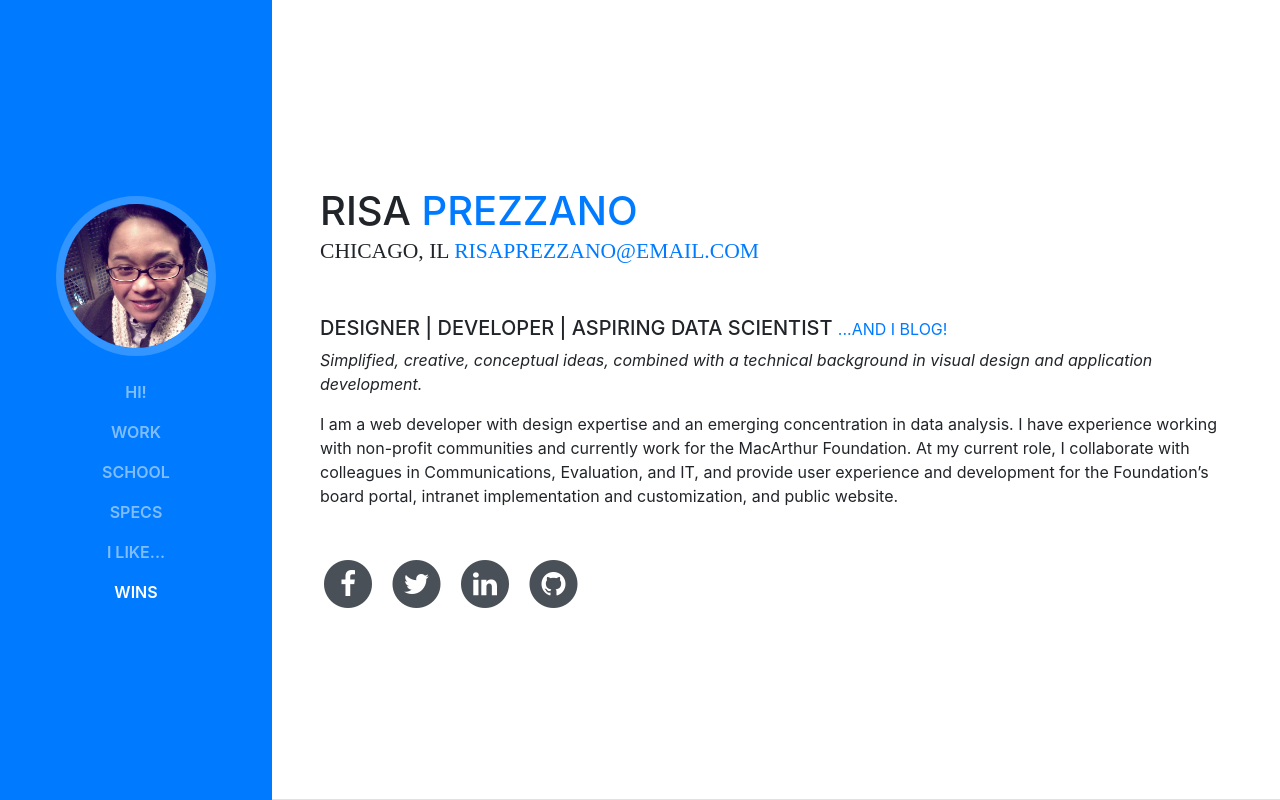
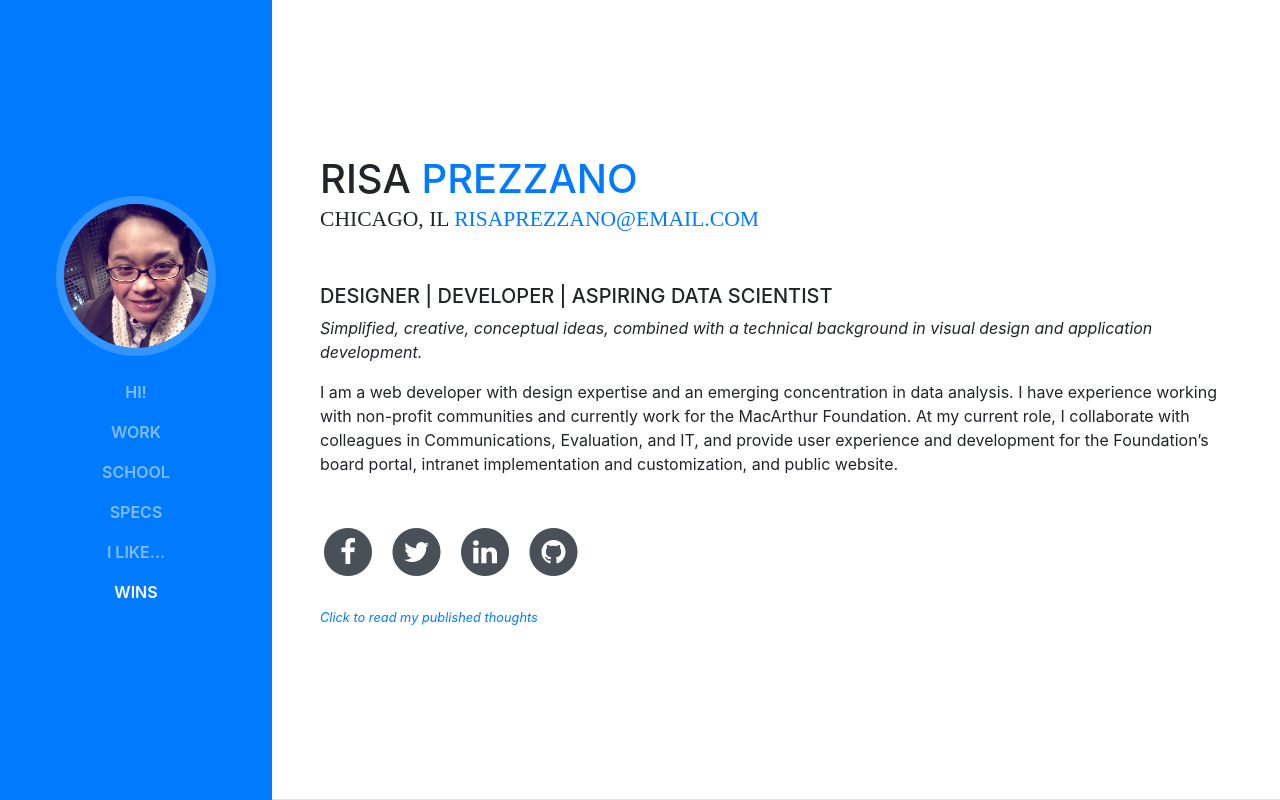
Before and after one commit to risatino/cv, a website with bundled scripts: page index.html in a window 1280 px wide. Shown: the top 800 px of the page. Built offline with nearby package versions, Linux system fonts and the light colour scheme; a web font is replaced by a local one.

Commit message:
Include a link to your blog on the bottom of the page

```diff
--- a/index.html
+++ b/index.html
@@ -73,7 +73,7 @@
           <div class="subheading mb-5">Chicago, IL
             <a href="mailto:name@email.com">risaprezzano@email.com</a>
           </div>
-          <h5>Designer | Developer | Aspiring Data Scientist <a href="http://www.risatino.com" target="blank"><small> ...and I blog!</small></a></h5>
+          <h5>Designer | Developer | Aspiring Data Scientist</h5>
           <p><em>Simplified, creative, conceptual ideas, combined with a technical background in visual design and application development.</em></p>
           <p class="mb-5">I am a web developer with design expertise and an emerging concentration in data analysis. I have experience working with non-profit communities and currently work for the MacArthur Foundation. At my current role, I collaborate with colleagues in Communications, Evaluation, and IT, and provide user experience and development for the Foundation’s board portal, intranet implementation and customization, and public website.</p>
           <ul class="list-inline list-social-icons mb-0">
@@ -110,6 +110,8 @@
               </a>
             </li>
           </ul>
+          <br>
+            <p><a href="http://www.risatino.com" target="blank"><small><em>Click to read my published thoughts</em></small></a></p>
         </div>
       </section>
 
```
